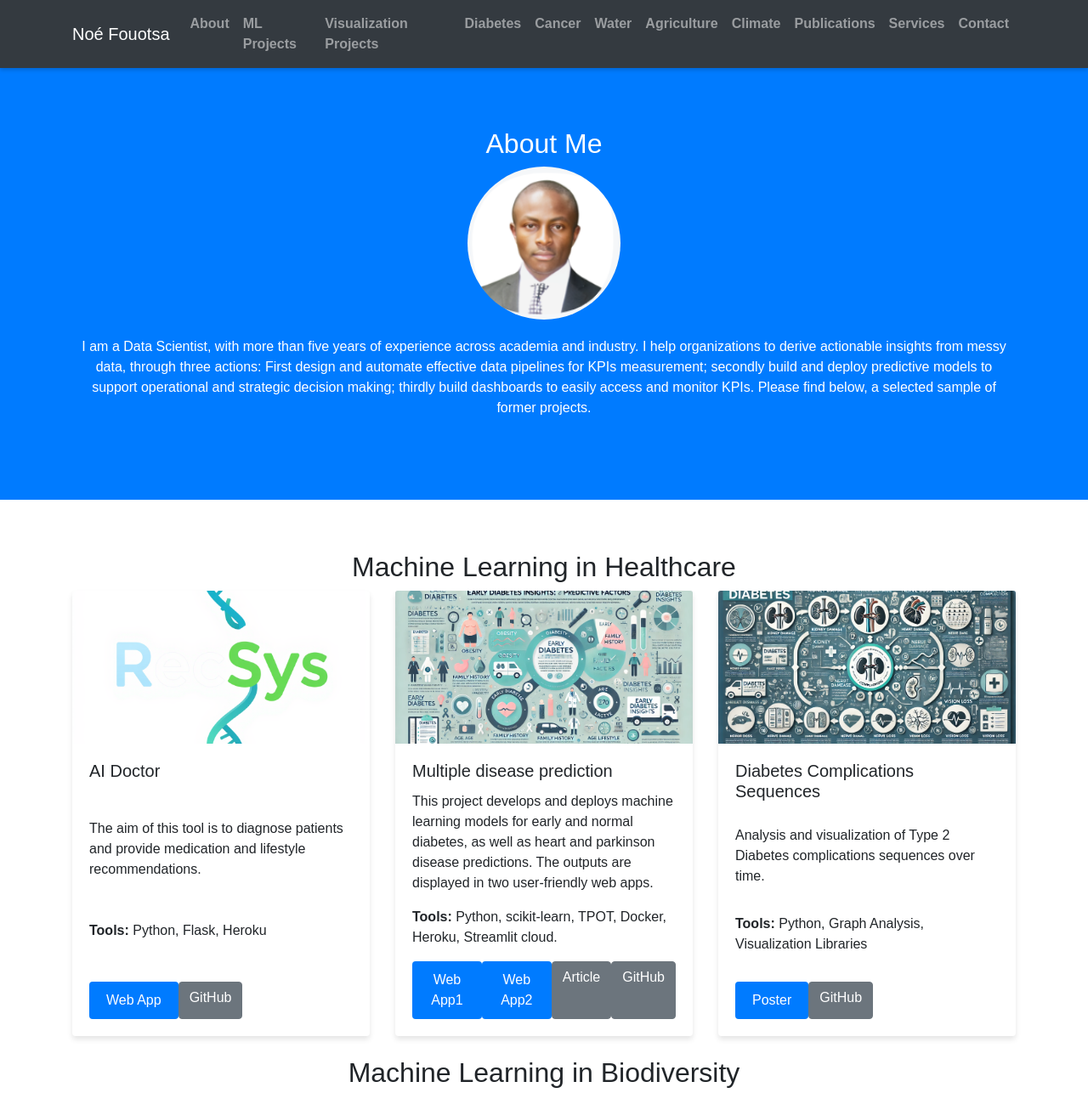
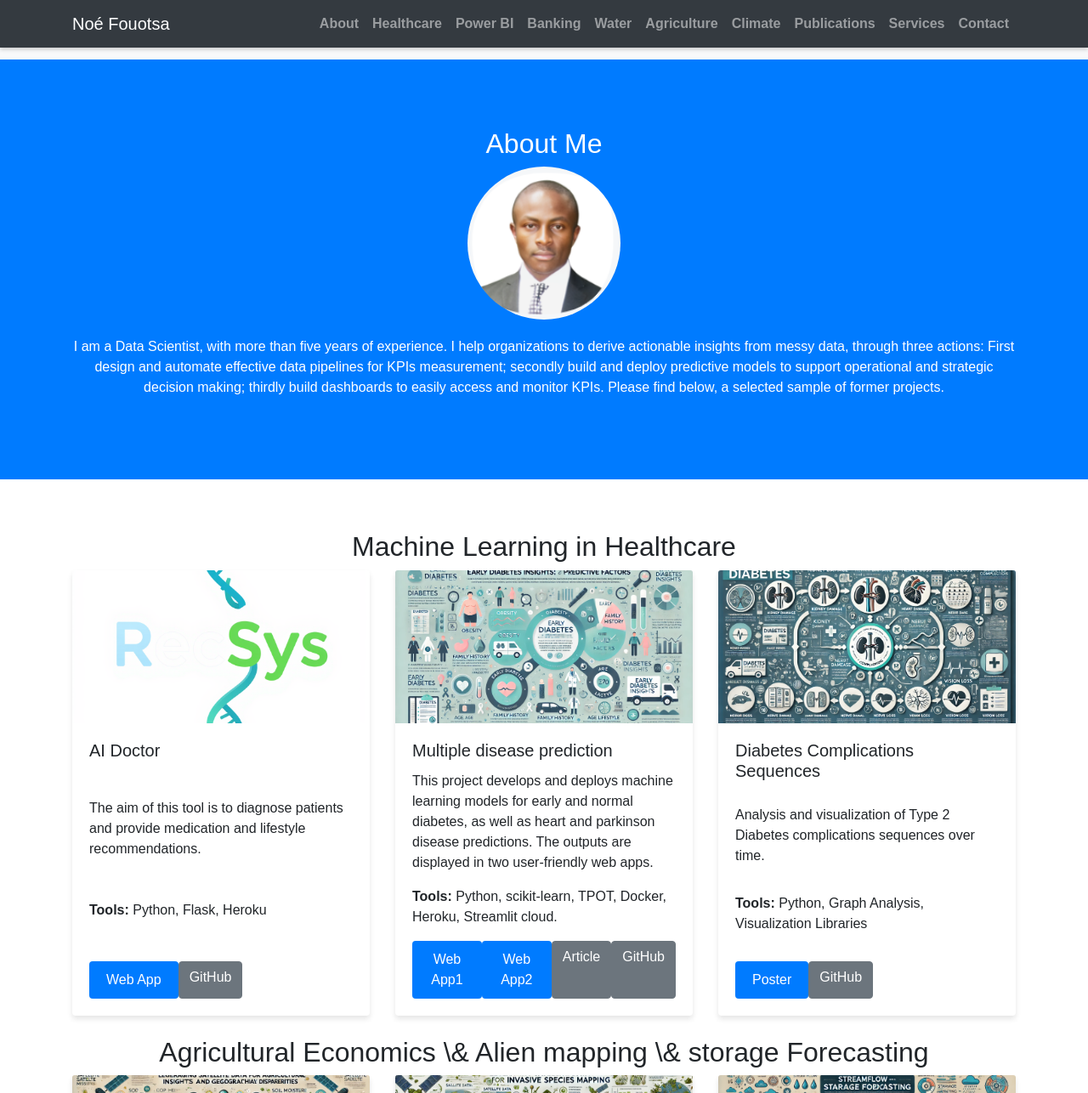
Before and after one commit to noe2019/DA-Portfolio-Website, a plain HTML site: page index.html in a window 1280 px wide. Shown: the top 1286 px of the page at 85% size. Drawn offline with nearby package versions, Linux system fonts and the light colour scheme.

Commit message:
modified headings

```diff
--- a/index.html
+++ b/index.html
@@ -168,17 +168,17 @@
                         <a class="nav-link" href="#about">About</a>
                     </li>
                     <li class="nav-item">
-                        <a class="nav-link" href="#ml-projects">ML Projects</a>
+                        <a class="nav-link" href="#ml-projects">Healthcare</a>
                     </li>
                     <li class="nav-item">
-                        <a class="nav-link" href="#projects">Visualization Projects</a>
+                        <a class="nav-link" href="#projects">Power BI</a>
                     </li>
                     <li class="nav-item">
-                        <a class="nav-link" href="#diabetes">Diabetes</a>
+                        <a class="nav-link" href="#diabetes">Banking</a>
                     </li>
-                    <li class="nav-item">
+                    <!-- <li class="nav-item">
                         <a class="nav-link" href="#genomics">Cancer</a>
-                    </li>
+                    </li> -->
                     <li class="nav-item">
                         <a class="nav-link" href="#water">Water</a>
                     </li>
@@ -208,7 +208,7 @@
             <h2>About Me</h2>
             <img src="images/about/Noé.png" alt="Noé Fouotsa">
             <p>
-                I am a Data Scientist, with more than five years of experience across academia and industry. I help organizations to derive actionable insights from messy data, through three actions: First design and automate effective data pipelines for KPIs measurement; secondly build and deploy predictive models to support operational and strategic decision making; thirdly build dashboards to easily access and monitor KPIs. Please find below, a selected sample of former projects.
+                I am a Data Scientist, with more than five years of experience. I help organizations to derive actionable insights from messy data, through three actions: First design and automate effective data pipelines for KPIs measurement; secondly build and deploy predictive models to support operational and strategic decision making; thirdly build dashboards to easily access and monitor KPIs. Please find below, a selected sample of former projects.
             </p>
             <!-- <a href="https://drive.google.com/file/d/14Z749ELtIaZ7lAIj5rgQtIBRzUBaWueJ/view?usp=sharing"
                 class="btn btn-primary mt-3">Download CV</a> -->
@@ -270,7 +270,7 @@
         </div>
     </div>
 </div>
-<h2 class="text-center">Machine Learning in Biodiversity</h2>
+<h2 class="text-center">Agricultural Economics \& Alien mapping \& storage Forecasting</h2>
 <div class="row">
     <!-- Project 1 -->
     <div class="col-md-4 mb-4">
@@ -318,7 +318,7 @@
     </div>
 </div>
 
-<h2 class="text-center">General Purpose Machine Learning Tools</h2>
+<h2 class="text-center">General Purpose Tools</h2>
 <div class="row">
     <!-- Project 1 -->
     <div class="col-md-4 mb-4">
@@ -341,7 +341,7 @@
  <!-- Visualization Projects Section -->
  <section id="projects" class="projects-section bg-light">
     <div class="container">
-        <h2 class="text-center">Visualization Projects</h2>
+        <h2 class="text-center">Power BI</h2>
         <div class="row">
             <!-- Project 1 -->
             <div class="col-md-4 mb-4">
@@ -472,10 +472,10 @@
                           </button>
                       </div>
                       <div class="modal-body">
-                          <p>I specialize in creating powerful data visualizations using tools like PowerBI and Tableau. Learn how my dashboards can help your business make informed decisions.</p>
+                          <p>I specialize in creating powerful data visualizations using tools like PowerBI. Learn how my dashboards can help your business make informed decisions.</p>
                           <ul>
                               <li><strong>PowerBI Dashboards:</strong> Create and maintain interactive dashboards to visualize key business metrics.</li>
-                              <li><strong>Tableau Dashboards:</strong> Design custom dashboards for clear and actionable data insights.</li>
+                              <!-- <li><strong>Tableau Dashboards:</strong> Design custom dashboards for clear and actionable data insights.</li> -->
                               <li><strong>Integration:</strong> Integrate dashboards into your existing platforms for seamless access.</li>
                           </ul>
                       </div>
```
